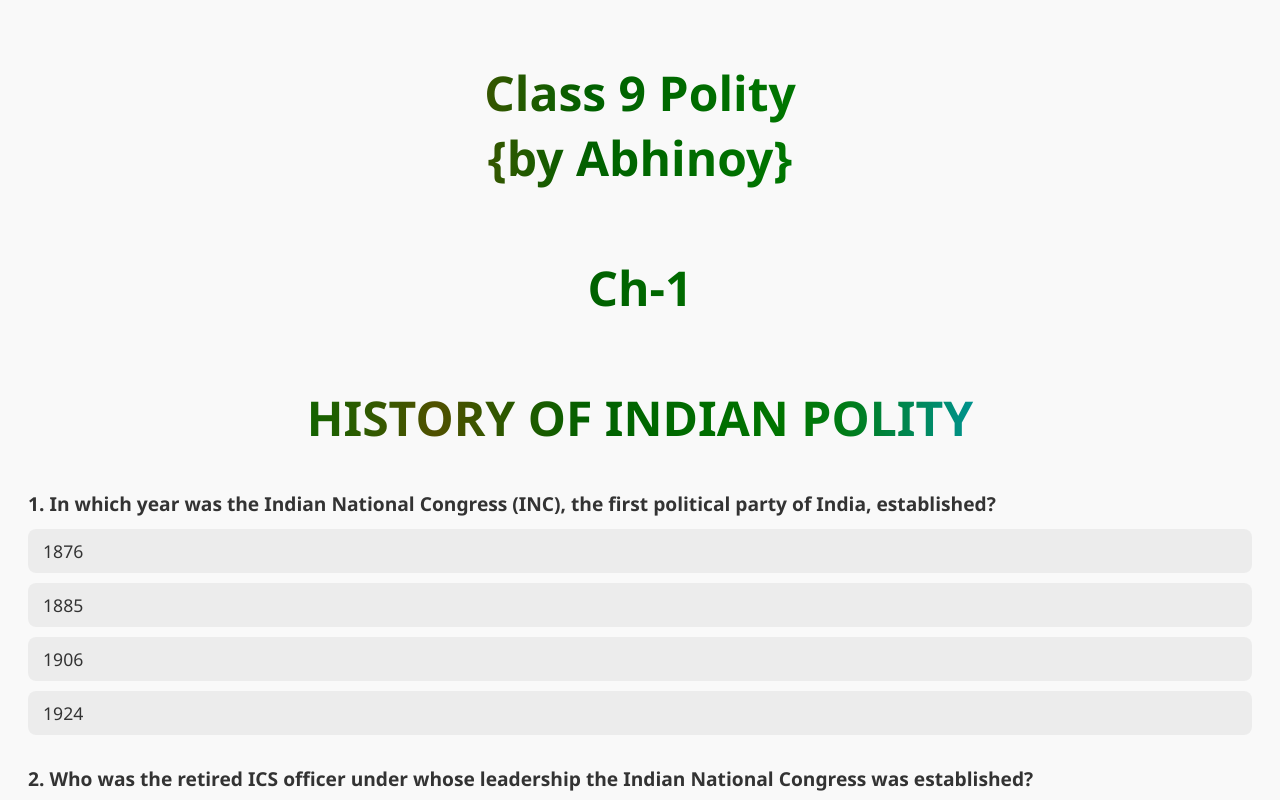
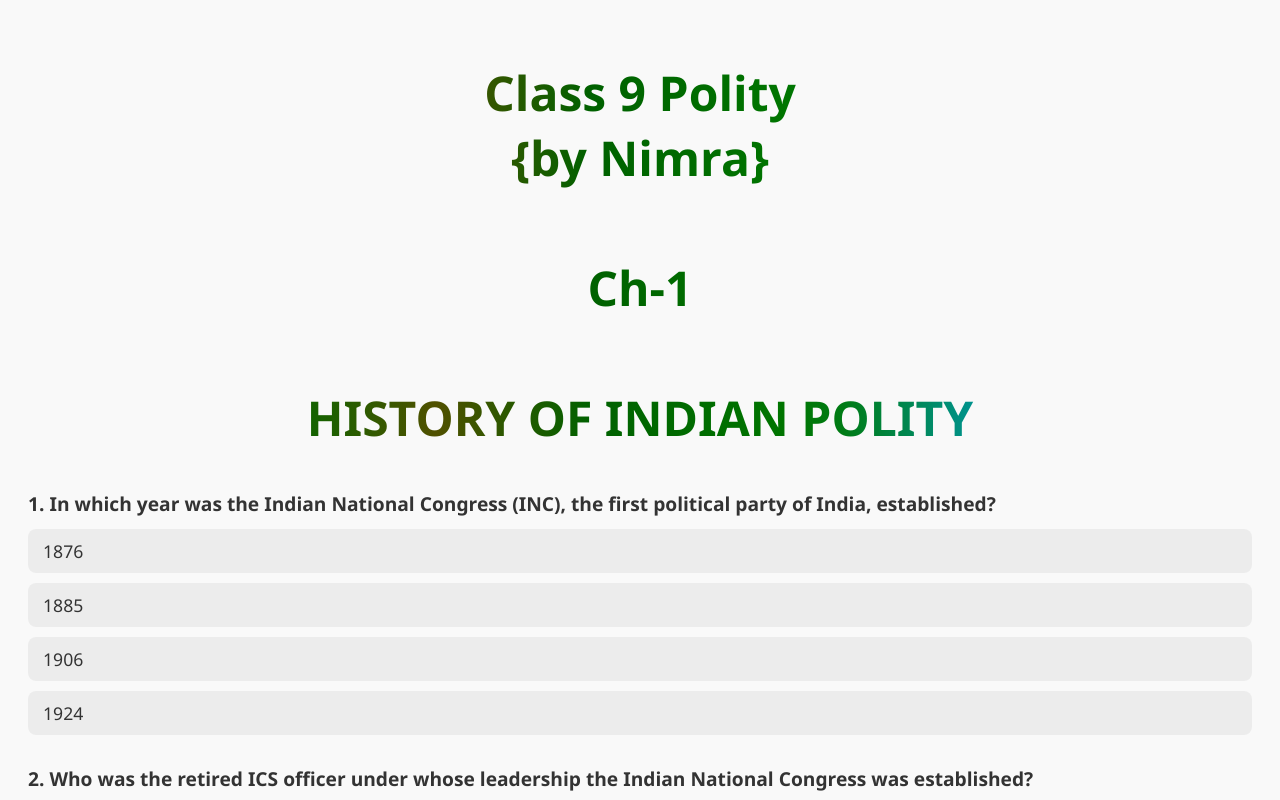
Before and after one commit to gkbya/polity-1, a plain HTML site: page index.html in a window 1280 px wide. Shown: the top 800 px of the page. Drawn offline with Linux system fonts and the light colour scheme.

Commit message:
Update index.html

```diff
--- a/index.html
+++ b/index.html
@@ -80,7 +80,7 @@
 </head>
 <body>
 
-<h1 class="title"><centre> Class 9  Polity<br> {by Abhinoy}</br><br> Ch-1</br> <br> HISTORY OF INDIAN POLITY</br></centre></h1>
+<h1 class="title"><centre> Class 9  Polity<br> {by Nimra}</br><br> Ch-1</br> <br> HISTORY OF INDIAN POLITY</br></centre></h1>
 
 
 
```
